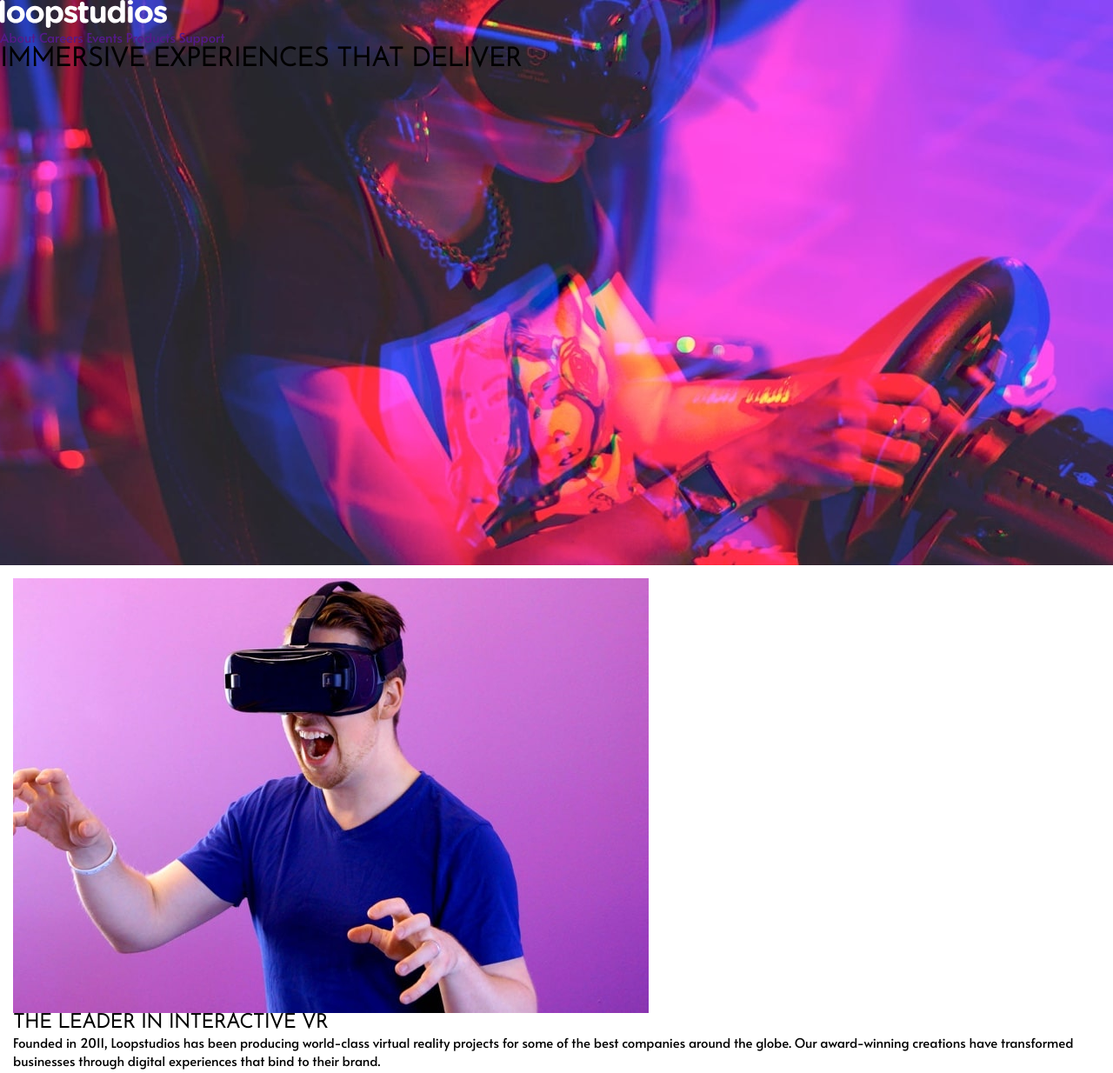
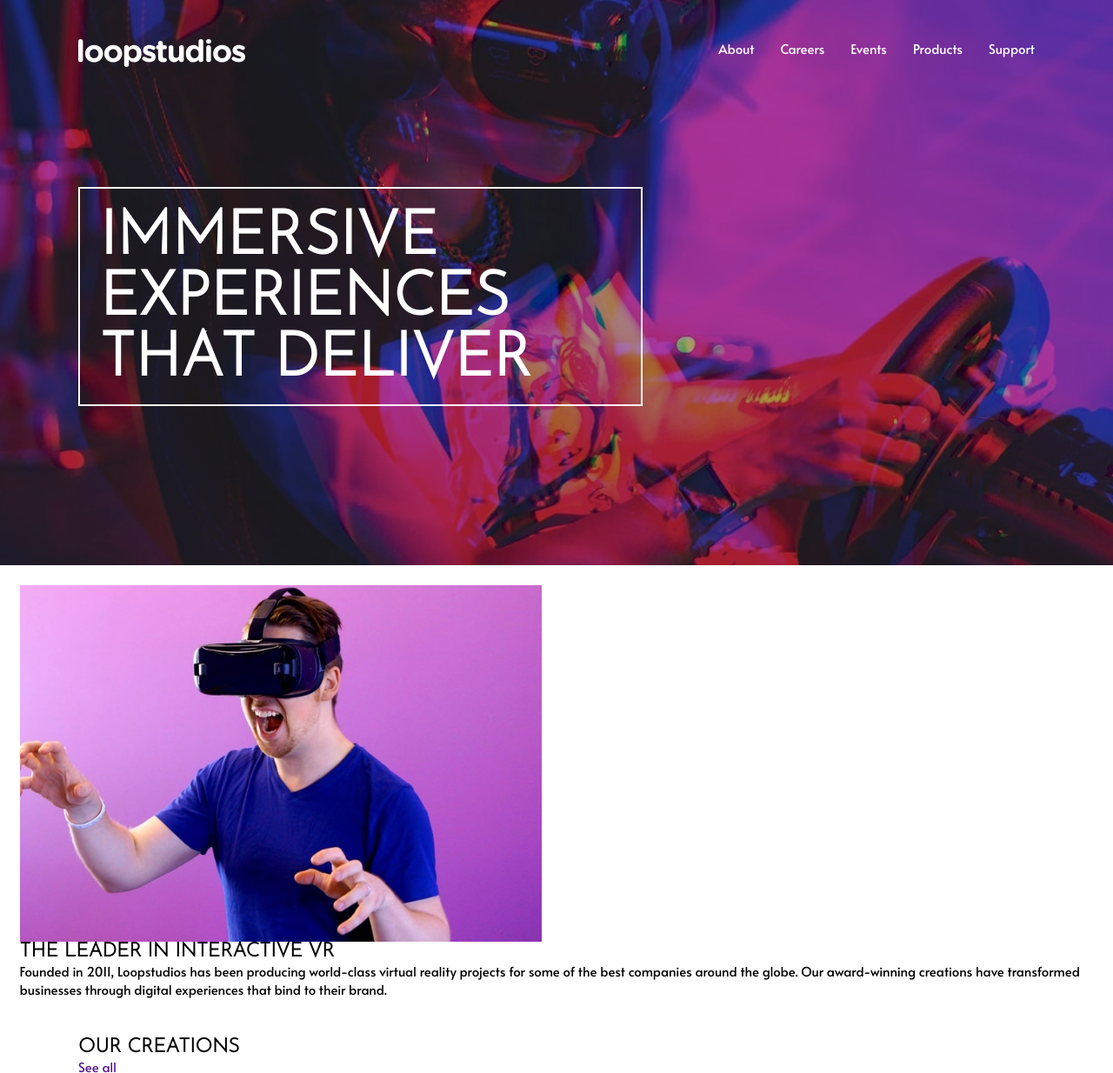
Before and after one commit to ConradMcGrifter/loopstudios-landing-page, a plain HTML site: page index.html in a window 1280 px wide. Shown: the top 1234 px of the page at 87% size. Drawn offline with Linux system fonts and the light colour scheme.

Commit message:
working on the header / hero section

```diff
--- a/index.html
+++ b/index.html
@@ -12,7 +12,7 @@
             href="./images/favicon-32x32.png"
         />
         <link rel="stylesheet" href="css/styles.css" />
-        <title>Frontend Mentor | Loopstudios landing page</title>
+        <title>Loopstudios</title>
 
         <!-- Feel free to remove these styles or customise in your own stylesheet 👍 -->
         <!-- <style>
@@ -35,28 +35,37 @@
                             alt="loop studios logo"
                             class="nav__logo"
                         />
+                        <button id="hamburger-btn">
+                            <img
+                                src="images/icon-hamburger.svg"
+                                alt=""
+                                class="hamburger-img"
+                            />
+                        </button>
                         <ul class="nav__ul">
-                            <nav__li
-                                ><a href="" class="nav__a">About</a></nav__li
-                            >
-                            <nav__li
-                                ><a href="" class="nav__a">Careers</a></nav__li
-                            >
-                            <nav__li
-                                ><a href="" class="nav__a">Events</a></nav__li
-                            >
-                            <nav__li
-                                ><a href="" class="nav__a">Products</a></nav__li
-                            >
-                            <nav__li
-                                ><a href="" class="nav__a">Support</a></nav__li
-                            >
+                            <li class="nav__li">
+                                <a href="" class="nav__a">About</a>
+                            </li>
+                            <li class="nav__li">
+                                <a href="" class="nav__a">Careers</a>
+                            </li>
+                            <li class="nav__li">
+                                <a href="" class="nav__a">Events</a>
+                            </li>
+                            <li class="nav__li">
+                                <a href="" class="nav__a">Products</a>
+                            </li>
+                            <li class="nav__li">
+                                <a href="" class="nav__a">Support</a>
+                            </li>
                         </ul>
                     </nav>
                     <div class="hero--section">
-                        <h1 class="header__h1">
-                            Immersive experiences that deliver
-                        </h1>
+                        <div class="h1--wrap">
+                            <h1 class="header__h1">
+                                Immersive experiences that deliver
+                            </h1>
+                        </div>
                     </div>
                 </div>
             </header>
--- a/styles/_boilerplate.scss
+++ b/styles/_boilerplate.scss
@@ -36,12 +36,20 @@ img {
     display: block;
 }
 
+li {
+    list-style-type: none;
+}
+
 .website-grid {
     min-height: 100%;
     display: grid;
     grid-template-columns: 1fr;
-    grid-auto-rows: 650px auto 300px;
+    grid-template-rows: 650px auto 300px;
     grid-template-areas: "header" "main" "footer";
+
+    // @include desktopSize {
+    //     grid-template-rows: 650px auto 300px;
+    // }
 }
 
 main {
--- a/styles/sections/_about.scss
+++ b/styles/sections/_about.scss
@@ -4,6 +4,7 @@
 
 .picture {
     .about__img {
-        // width: 100%;
+        width: 100%;
+        max-width: 600px;
     }
 }
--- a/styles/sections/_header.scss
+++ b/styles/sections/_header.scss
@@ -2,9 +2,85 @@
     grid-area: header;
     background: url("../images/mobile/image-hero.jpg") no-repeat;
     background-size: cover;
+    padding: 3em $padding;
+    display: flex;
+    justify-content: center;
 
     @include desktopSize {
-        background: url("../images/desktop/image-hero.jpg") no-repeat right;
+        background: linear-gradient(rgba(0, 0, 0, 0.35), rgba(0, 0, 0, 0.35)),
+            url("../images/desktop/image-hero.jpg") no-repeat right;
         background-size: cover;
     }
+
+    .header-content--wrap {
+        @include flexCenter(column);
+        // height: 100%;
+        width: 100%;
+        max-width: $max-width;
+
+        .nav {
+            width: 100%;
+            display: flex;
+            justify-content: space-between;
+            flex-wrap: wrap;
+
+            @include desktopSize {
+                flex-wrap: unset;
+            }
+
+            .nav__ul {
+                width: 100%;
+                display: none;
+
+                @include desktopSize {
+                    display: flex;
+                    justify-content: flex-end;
+                }
+
+                .nav__li {
+                    & + .nav__li {
+                        margin-left: 2em;
+                    }
+                    .nav__a {
+                        color: white;
+                    }
+                }
+            }
+
+            #hamburger-btn {
+                background: none;
+                border: none;
+                cursor: pointer;
+
+                @include desktopSize {
+                    display: none;
+                }
+            }
+        }
+        .hero--section {
+            margin: auto 0;
+            width: 100%;
+
+            .h1--wrap {
+                border: solid white 2px;
+                margin-bottom: 3rem;
+                padding: 1.5em 1.5em 1em 1.5em;
+
+                @include desktopSize {
+                    max-width: 59%;
+                    margin-bottom: 0;
+                }
+                .header__h1 {
+                    color: white;
+                    max-width: 12ch;
+                    font-size: clamp(4rem, 7vw, 7rem);
+                    line-height: 1;
+
+                    @include desktopSize {
+                        max-width: 15ch;
+                    }
+                }
+            }
+        }
+    }
 }
--- a/styles/utils/_variables.scss
+++ b/styles/utils/_variables.scss
@@ -8,5 +8,5 @@ $colors: (
 $font-stack--header: "Josefin Sans", sans-serif;
 $font-stack--text: "Alata", arial;
 
-$max-width: 1200px;
-$padding: 1em;
+$max-width: 1100px;
+$padding: 1.5em;
```
Also changed, not shown: css/styles.css, 1 other file.
